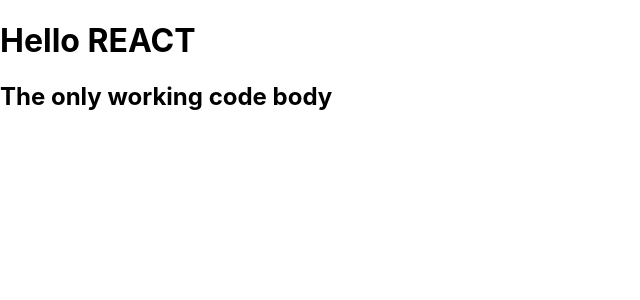
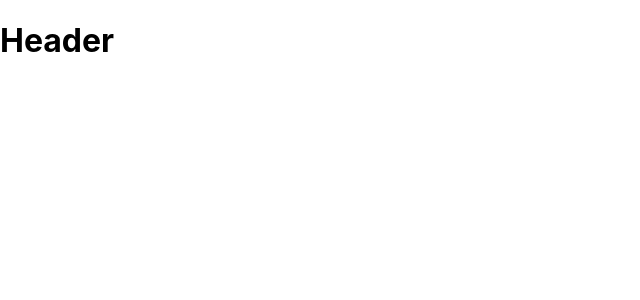
Before and after one commit to sedat-akdogan/React_Revision, a React (Create React App) app in the folder day1/: page / in a window 1280 px wide. Shown: the top 300 px of the page, without its empty margins (0-640 px from the left). Built offline with nearby package versions, Linux system fonts and the light colour scheme.

Commit message:
the Header component is completed

```diff
--- a/day1/src/App.js
+++ b/day1/src/App.js
@@ -1,11 +1,14 @@
+import Header from "./components/Header";
+
 function App() {
-  return (
-      // we have JSX format files only
-    <div className="App">
-      <h1>Hello REACT</h1>
-      <h2>The only working code body</h2>
-    </div>
-  );
+  return <Header />;
+  // return (
+  //     we have JSX format files only
+  //    <div className="App">
+  //    <h1>Hello REACT</h1>
+  //    <h2>The only working code body</h2>
+  //    </div>
+  // );
 }
 
 export default App;
--- a/day1/src/components/Header.js
+++ b/day1/src/components/Header.js
@@ -3,9 +3,11 @@
 class Header extends React.Component {
     render() {
         return(
-            <Header>
+            <header>
                 <h1>Header</h1>
-            </Header>
+            </header>
         );
     }
 }
+
+export default Header;
```
Also changed, not shown: 2 other files (tests, documents, lock files or other folders).
